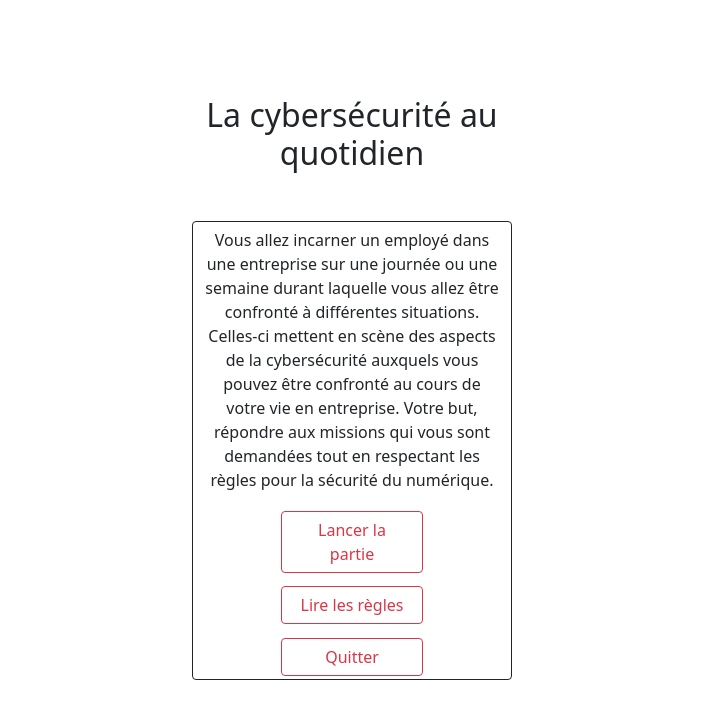
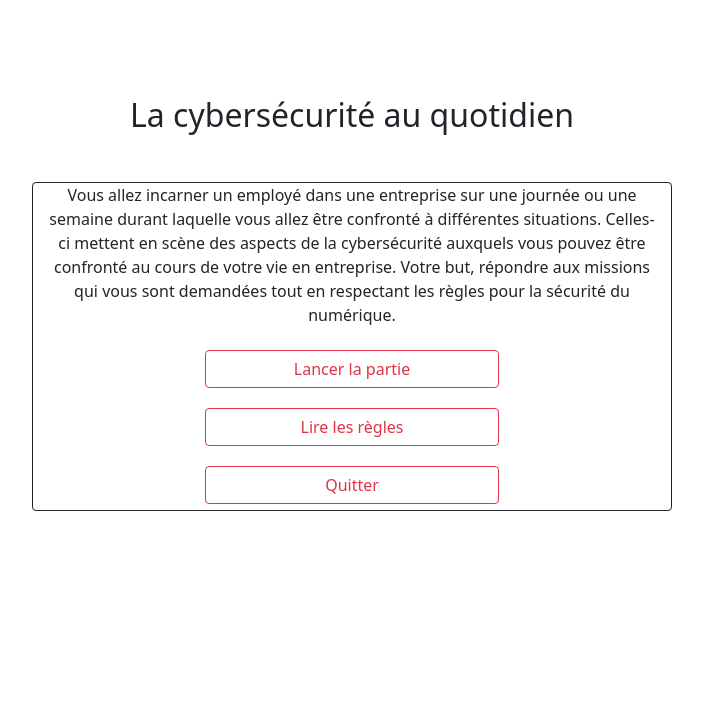
Before and after one commit to Geleetz/Workshop-I1-EPSI, a PHP site: page / in a window 1280 px wide. Shown: the top 719 px of the page, without its empty margins (288-991 px from the left). Run offline with PHP 8.4, Linux system fonts and the light colour scheme.

```diff
--- a/index.php
+++ b/index.php
@@ -13,12 +13,12 @@
   <title>Workshop - Accueil</title>
 </head>
 <body>
-<div class="container w-25 h-100">
+<div class="container w-50 h-100">
   <div class="col align-middle pt-5">
     <div class="row align-middle text-center">
       <h2 class="text-center my-5">La cybersécurité au quotidien</h2>
         <div class="border border-dark rounded">
-          <p class="text-center" style="margin-top: 2%;">Vous allez incarner un employé dans une entreprise sur une journée ou une semaine durant laquelle vous allez être confronté à
+          <p class="text-center">Vous allez incarner un employé dans une entreprise sur une journée ou une semaine durant laquelle vous allez être confronté à
             différentes situations. Celles-ci mettent en scène des aspects de la cybersécurité auxquels vous pouvez être confronté au
             cours de votre vie en entreprise. Votre but, répondre aux missions qui vous sont demandées tout en respectant les règles pour
             la sécurité du numérique.</p>
```
